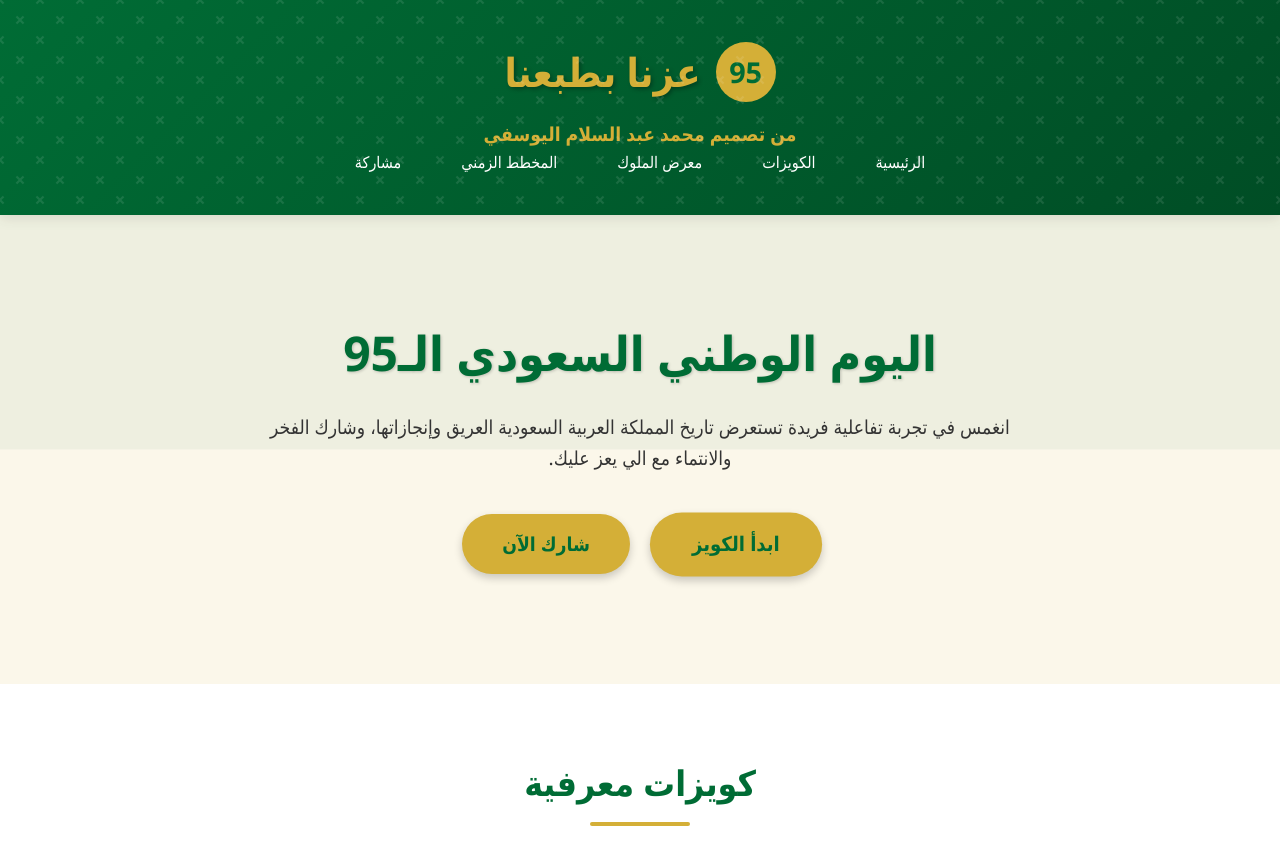
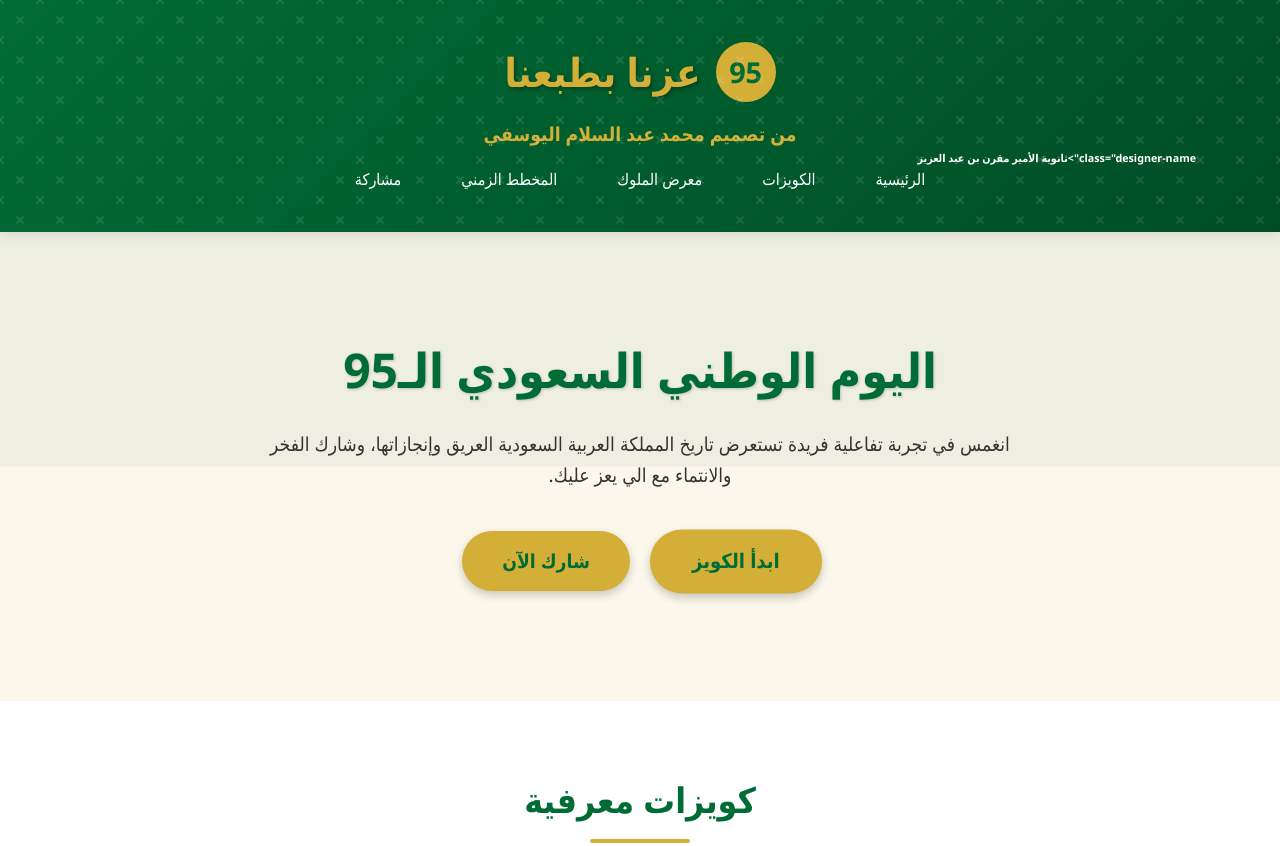
Before and after one commit to malywsfy304-oss/-95, a plain HTML site: page index.html in a window 1280 px wide. Shown: the top 846 px of the page. Drawn offline with Linux system fonts and the light colour scheme.

Commit message:
Update index.html

```diff
--- a/index.html
+++ b/index.html
@@ -657,6 +657,7 @@
                 <div class="logo-text">عزنا بطبعنا</div>
             </div>
             <div class="designer-name">من تصميم محمد عبد السلام اليوسفي</div>
+               <h6> class="designer-name">ثانوية الأمير مقرن بن عبد العزيز</h6>
             <nav>
                 <ul>
                     <li><a href="#home">الرئيسية</a></li>
@@ -835,6 +836,7 @@
             <div class="footer-bottom">
                 <p class="copyright">جميع الحقوق محفوظة © 2025 - ثانوية الأمير مقرن</p>
                 <p class="designer-name-footer">تم التصميم والبرمجة بواسطة الطالب: محمد عبد السلام اليوسفي - أول ثانوي/3</p>
+
             </div>
         </div>
     </footer>
```
